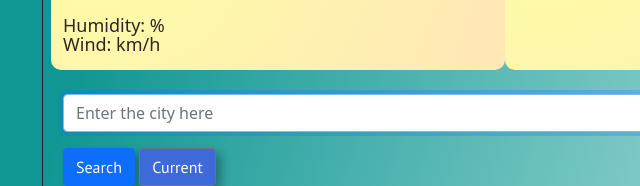
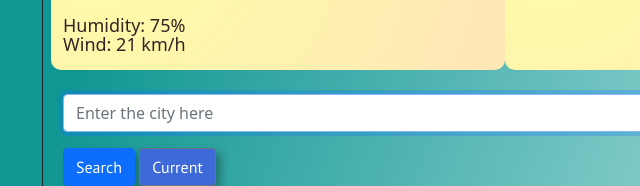
Before and after one commit to evelientje90/Weather-app, a plain HTML site: page index.html in a window 1280 px wide. Shown: the part 246-432 px from the top of the page, 0-640 px from the left. Drawn offline with nearby package versions, Linux system fonts and the light colour scheme; a web font is replaced by a local one.

Commit message:
Update index.html

```diff
--- a/index.html
+++ b/index.html
@@ -42,8 +42,8 @@
             <img src="" alt="" id="icon"/></h2>
             <ul>
               <li><span id ="description"></span></li>
-              <li> Humidity: <span id="humidity"></span>%</li>
-              <li>Wind: <span id="wind"></span> km/h</li>
+              <li> Humidity: 75<span id="humidity"></span>%</li>
+              <li>Wind: 21<span id="wind"></span> km/h</li>
             </ul>
             </div>
         <div class="col">
```
